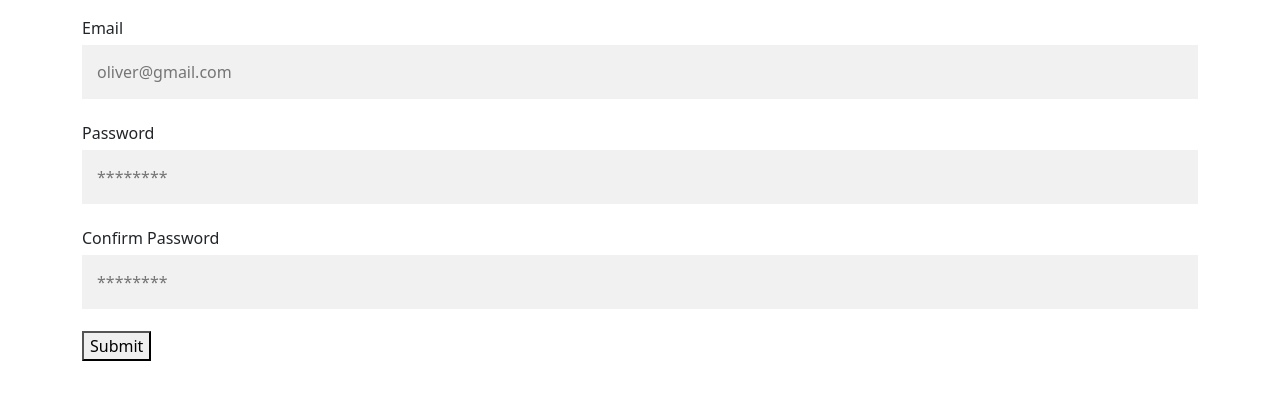
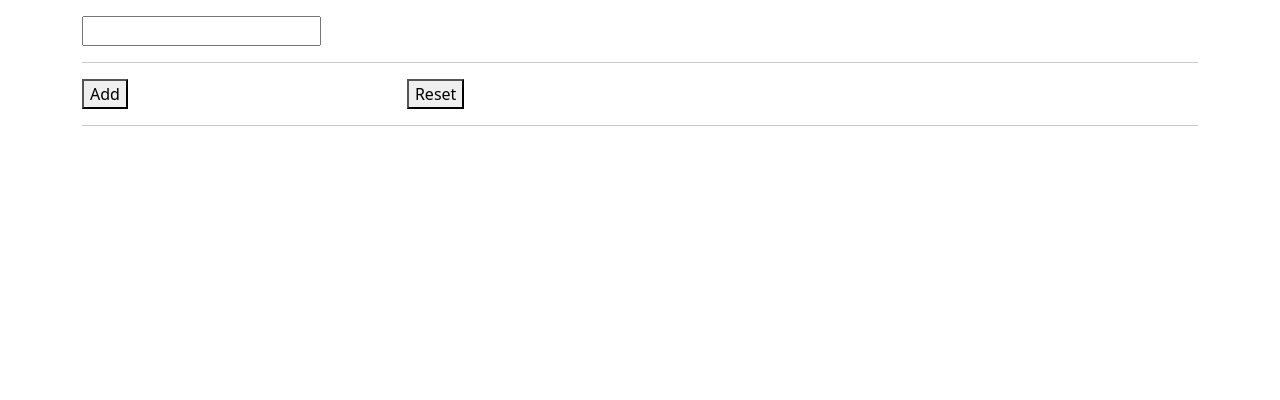
Before and after one commit to abhirampai/react-crash-by-mosh, a React (Create React App) app: page / in a window 1280 px wide. Shown: the top 400 px of the page. Built offline with nearby package versions, Linux system fonts and the light colour scheme.

Commit message:
added counteraddreset.jsx

```diff
--- a/src/App.js
+++ b/src/App.js
@@ -4,7 +4,8 @@ import "./App.css";
 import React, { Component } from "react";
 // import Exercise10 from "./components/Exercise10";
 // import SampleForm from "./components/SampleForm";
-import SampleForm2 from "./components/SampleForm2";
+// import SampleForm2 from "./components/SampleForm2";
+import CounterAddReset from "./components/UseReducerHook.jsx/CounterAddReset";
 // import CounterFour from "./components/UseReducerHook.jsx/CounterFour";
 // import UserContextComponent from "./components/UseContextHook/UserContextComponent";
 // import CounterReducer from "./components/UseReducerHook.jsx/CounterReducer";
@@ -94,7 +95,8 @@ class App extends Component {
           </UserContext.Provider> */}
           {/* <Exercise10 /> */}
           {/* <SampleForm /> */}
-          <SampleForm2 />
+          {/* <SampleForm2 /> */}
+          <CounterAddReset/>
         </main>
       </React.Fragment>
     );
--- /dev/null
+++ b/src/components/UseReducerHook.jsx/CounterAddReset.jsx
@@ -0,0 +1,42 @@
+import { useReducer, useState } from "react";
+
+const initialState = [];
+const reduceFunction = (state, action) => {
+  switch (action.type) {
+    case "ADD":
+    case "add":
+      return [...state, action.value];
+
+    case "RESET":
+    case "reset":
+      return [];
+    default:
+      return state;
+  }
+};
+const CounterAddReset = () => {
+  const [list, dispatch] = useReducer(reduceFunction, initialState);
+  const [v, setV] = useState("");
+  return (
+    <>
+      <input value={v} onChange={(e) => setV(e.target.value)}></input>
+      <hr />
+      <button onClick={() => dispatch({ type: "ADD", value: v })}>Add</button>
+      <div
+        style={{
+          width: "25%",
+          display: "inline-block",
+        }}
+      />
+      <button onClick={() => dispatch({ type: "RESET" })}>Reset</button>
+      <hr />
+      <ul>
+        {list.map((item, idx) => (
+          <li key={idx}>{item}</li>
+        ))}
+      </ul>
+    </>
+  );
+};
+
+export default CounterAddReset;
```
